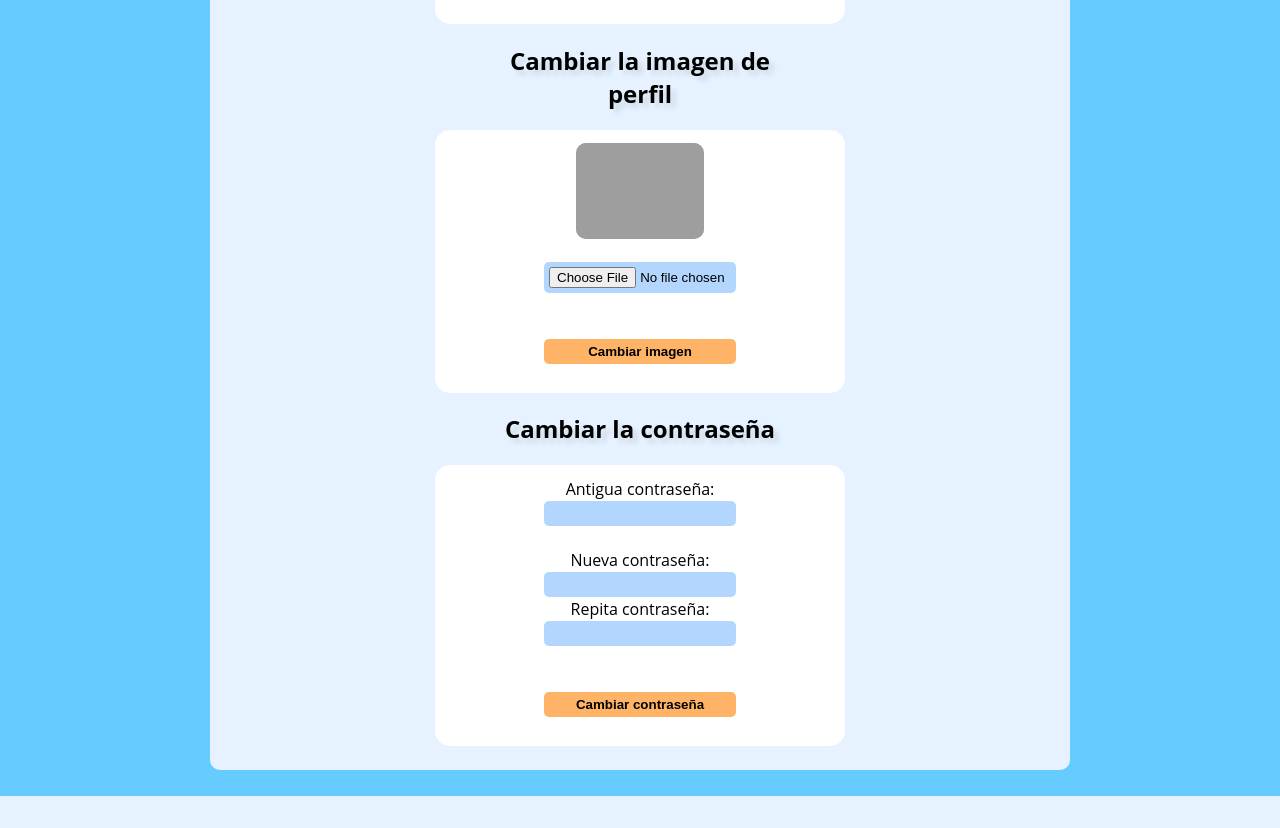
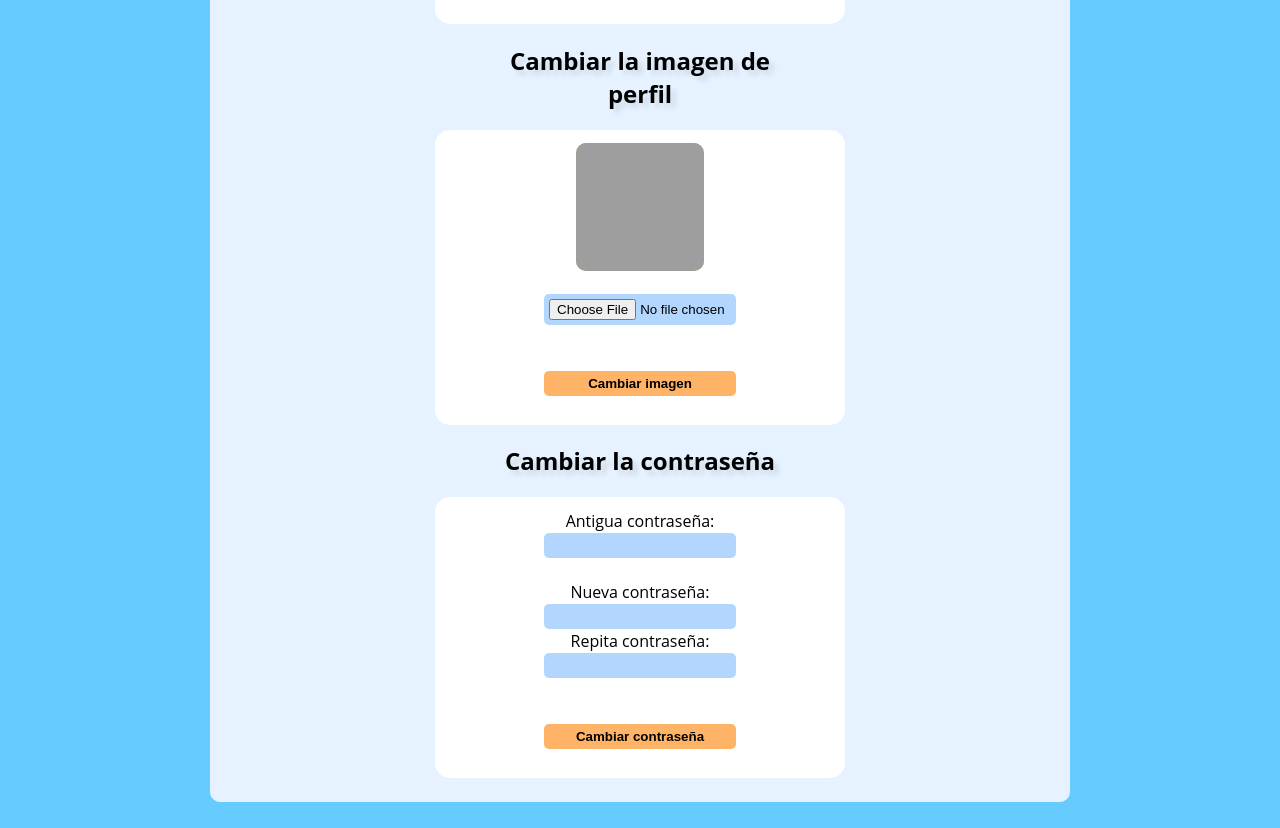
Before and after one commit to Giantswing/Anuncia2, a PHP site: the page made by registrado/editarperfil.php in a window 1280 px wide. Shown: the part 470-1298 px from the top of the page. Before the commit the page ends 1266 px from the top, so only its background shows below. Run offline with PHP 8.4, Linux system fonts and the light colour scheme; the visitor is signed in with stand-in values (Sample User, id 1); data that the repository does not hold is empty; grey boxes are pictures that could not be loaded.

Commit message:
fixed css

```diff
--- a/css/estilos.css
+++ b/css/estilos.css
@@ -258,6 +258,7 @@ input {
 	left: 1%;
 	z-index : 10;
 	width : 50px;
+	height: 50px;
 	border-radius : 10px;
 }
 
@@ -267,6 +268,7 @@ input {
 	margin-left: auto;
 	margin-right: auto;
 	width:128px;
+	height:128px;
 	border-radius:10px;
 }
 
```
